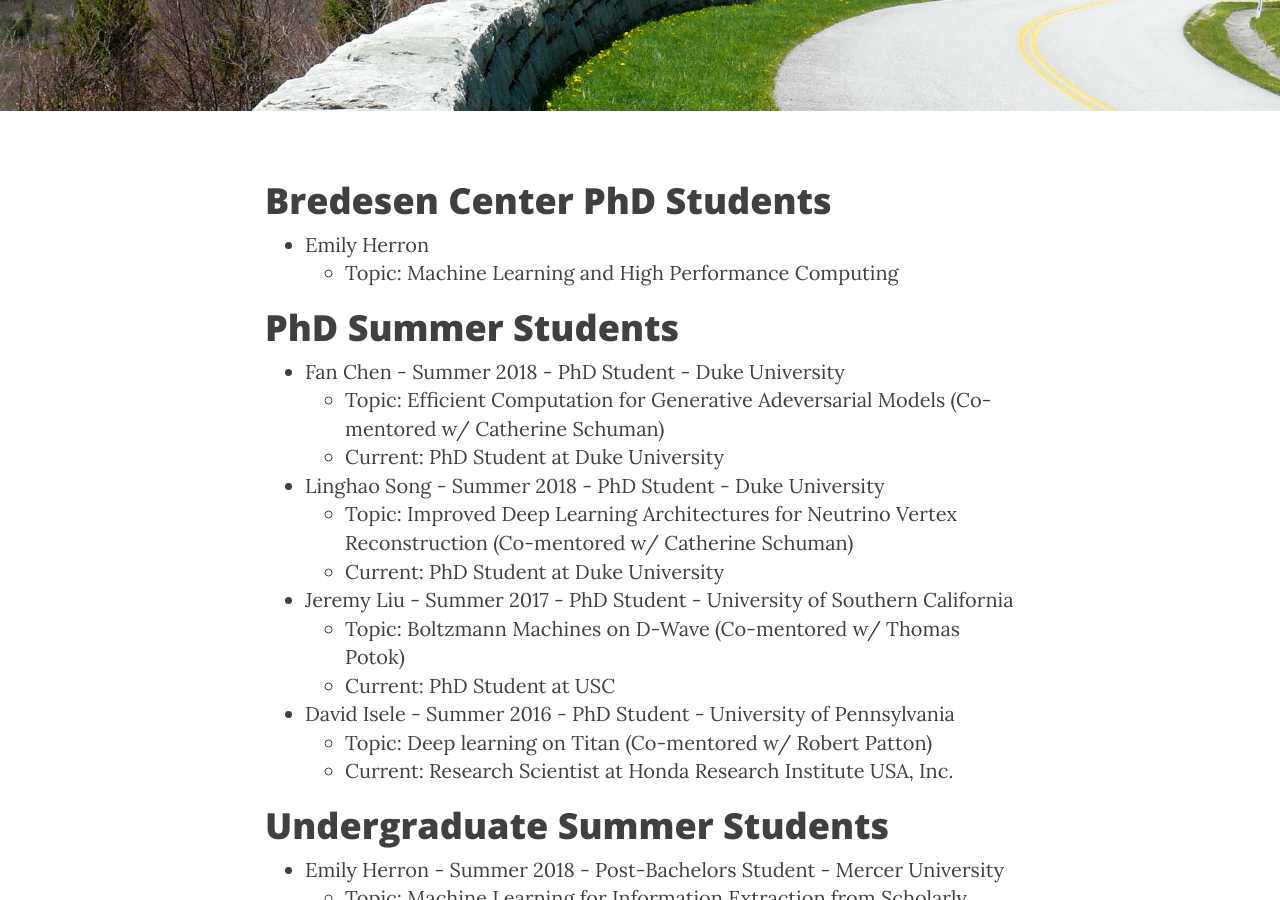
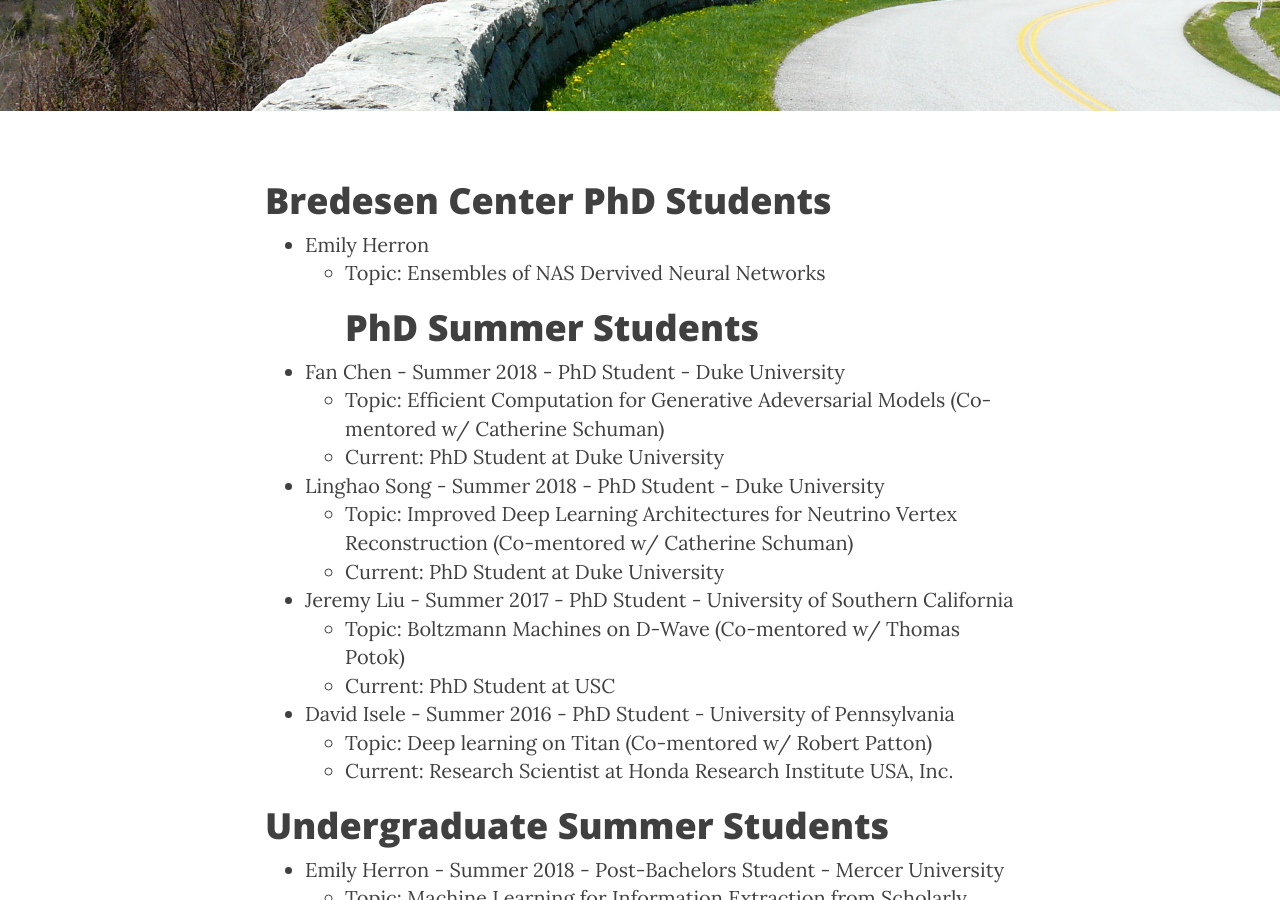
Before and after one commit to stevenryoung/stevenryoung.github.io, a Jekyll site: the page built from students.md, in a window 1280 px wide and 900 px high, scrolled down 345 px. Built offline with Jekyll 4.4.1, drawn with Linux system fonts in a browser that asks for light colours; nearby versions of some CDN libraries.

Commit message:
Update students.md

```diff
--- a/students.md
+++ b/students.md
@@ -6,8 +6,7 @@ header-img: "img/about-bg-blue.jpg"
 ---
 # Bredesen Center PhD Students
 - [Emily Herron](https://www.linkedin.com/in/emily-herron-623b43aa/)
-    - Topic: Machine Learning and High Performance Computing
-
+    - Topic: Ensembles of NAS Dervived Neural Networks
 # PhD Summer Students
 - [Fan Chen](https://cei.pratt.duke.edu/people/fan-chen) - Summer 2018 - PhD Student - Duke University
     - Topic: Efficient Computation for Generative Adeversarial Models (Co-mentored w/ Catherine Schuman)
```
